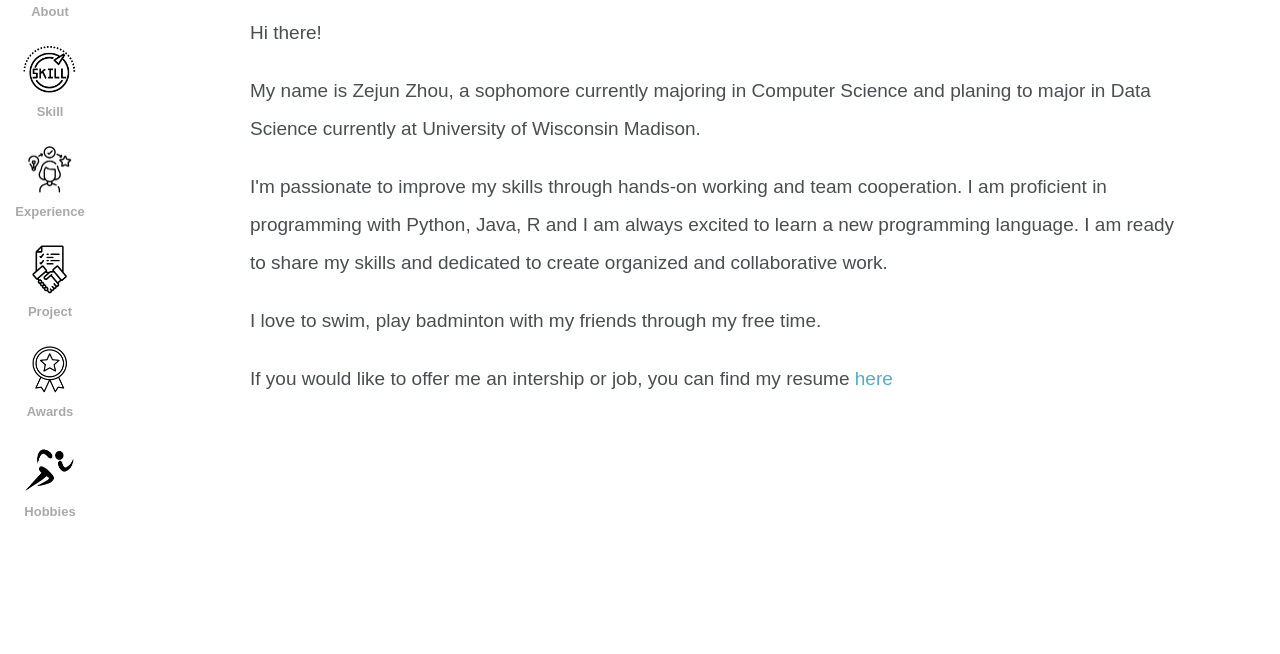
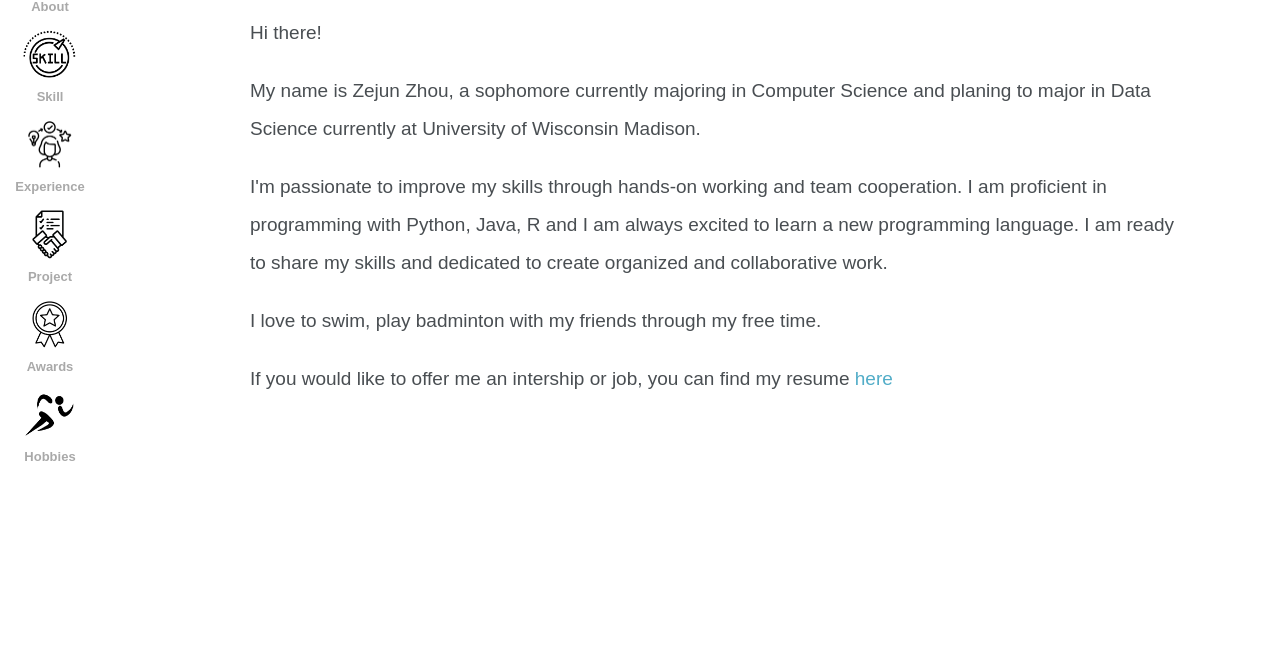
Before and after one commit to ZejunZhou/Zejun-Zhou-Website, a plain HTML site: page index.html in a window 1280 px wide. Shown: the part 146-800 px from the top of the page. Drawn offline with Linux system fonts and the light colour scheme.

Commit message:
Update bar.css

```diff
--- a/bar.css
+++ b/bar.css
@@ -1,12 +1,13 @@
 .bar{
-    display: block;
-    position:fixed;
+    display: flex;
+    flex-direction: column;
+    position:absolute;
     left:0;
     bottom:0;
-    top:80px;
+    top:0px;
     background-color: white;
     width: 100px;
-    z-index: 1000;
+    z-index: 1;
     padding-top: 5px;
 }
 
```
